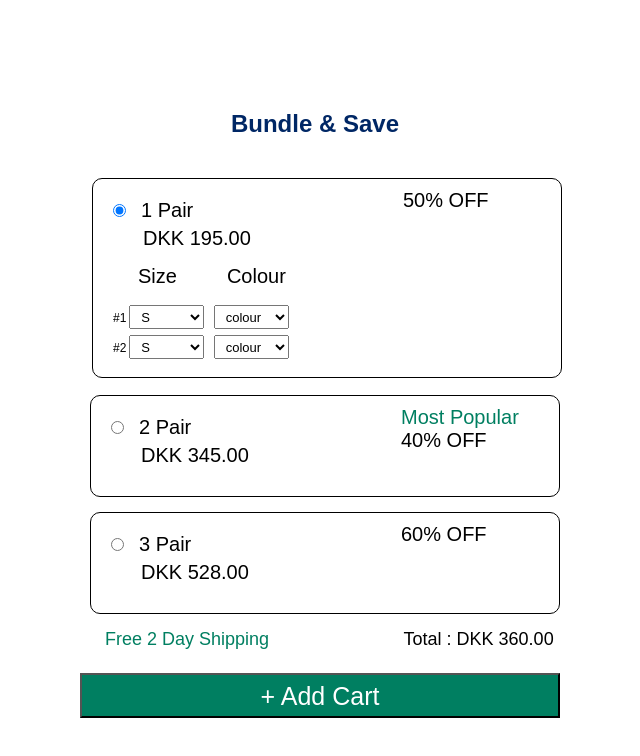
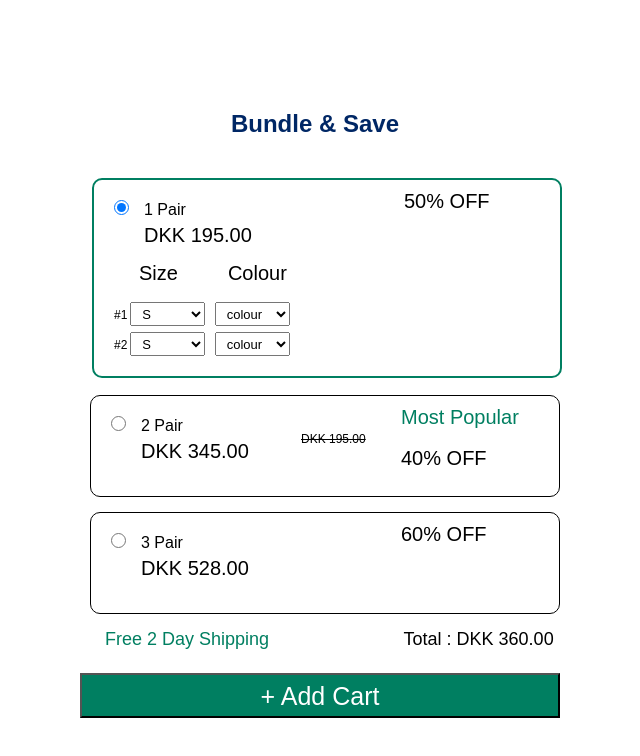
Before and after one commit to utsav591/newAssignement, a plain HTML site: page index.html in a window 1280 px wide. Both pictures are taken after a click on the radio button 442 px from the left and 210 px from the top of the page. Shown: the whole page, without its empty margins (325-965 px from the left). Drawn offline with Linux system fonts and the light colour scheme.

Commit message:
last updated

```diff
--- a/index.html
+++ b/index.html
@@ -17,7 +17,8 @@
                     <span>50% OFF</span>
                 </div>
                 <div class="main_input">
-                    <input type="radio" class="option" onclick="option('box1')" name="group1"><span class="main_p">1 Pair</span>
+                    <input type="radio" class="option" onclick="option('box1')" name="group"><label class="main_p"></label>1 Pair</label>
+
                     <p>DKK 195.00</p>
                     <div id="box1Options" class="options">
                         <div class="tags_input">
@@ -43,11 +44,12 @@
             <div class="row" onclick="expandBox(this)">
                 <div class="main_out">
                     <span style='color: #007F61;'>Most Popular</span><br>
+                    <span class="span1">DKK 195.00</span><br>
                     <span>40% OFF</span>
                 </div>
                 <div class="main_input">
-                    <input type="radio" class="option" onclick="option('box2')" name="group2"><span class="main_p">2 Pair</span>
-                    <p>DKK 345.00</p>
+                    <input type="radio" class="option" onclick="option('box2')" name="group"><label class="main_p">2 Pair</label>
+                    <p>DKK 345.00 </p>
                     <div id="box2Options" class="options">
                         <div class="tags_input">
                             <div class="tags_p">Size<span>Colour</span></div><br>
@@ -74,7 +76,7 @@
                     <span>60% OFF</span>
                 </div>
                 <div class="main_input">
-                    <input type="radio" class="option" onclick="option('box3')" name="group1"><span class="main_p">3 Pair</span>
+                    <input type="radio" class="option" onclick="option('box3')" name="group"><label class="main_p">3 Pair</label>
                     <p>DKK 528.00</p>
                     <div id="box3Options" class="options">
                         <div class="tags_input">
--- a/style.css
+++ b/style.css
@@ -43,10 +43,9 @@ transition: height 0.5s;
 input{
     cursor: pointer;
 }
-.main_inpu input{
-    height: 60px;
-    width:40px;
-    cursor: pointer;
+.main_input input{
+    height: 15px;
+    width:15px;
 }
 
 .main_input p{
@@ -60,12 +59,21 @@ input{
 .main_input .main_p{
     padding-left: 15px;
 }
+.main_out .span1{
+    padding-left: 200px;
+    font-size: 12px;
+    text-decoration: line-through;
+}
 .main_out{
     position: absolute;
 }
 .main_out span{
     font-size: 20px;
     padding-left: 300px;
+}
+.main_out.span2{
+    font-size: 20px;
+    padding-left: 200px
 }
 .tags_input{
  font-size: 12px;
@@ -127,7 +135,7 @@ button{
     border-radius: 4px;
 }
 .row.expanded{
-    border: 1px solid black;
+    border: 2px solid #007F61;
     width: 470px;
     height:200px;
     margin: 17px;
```
